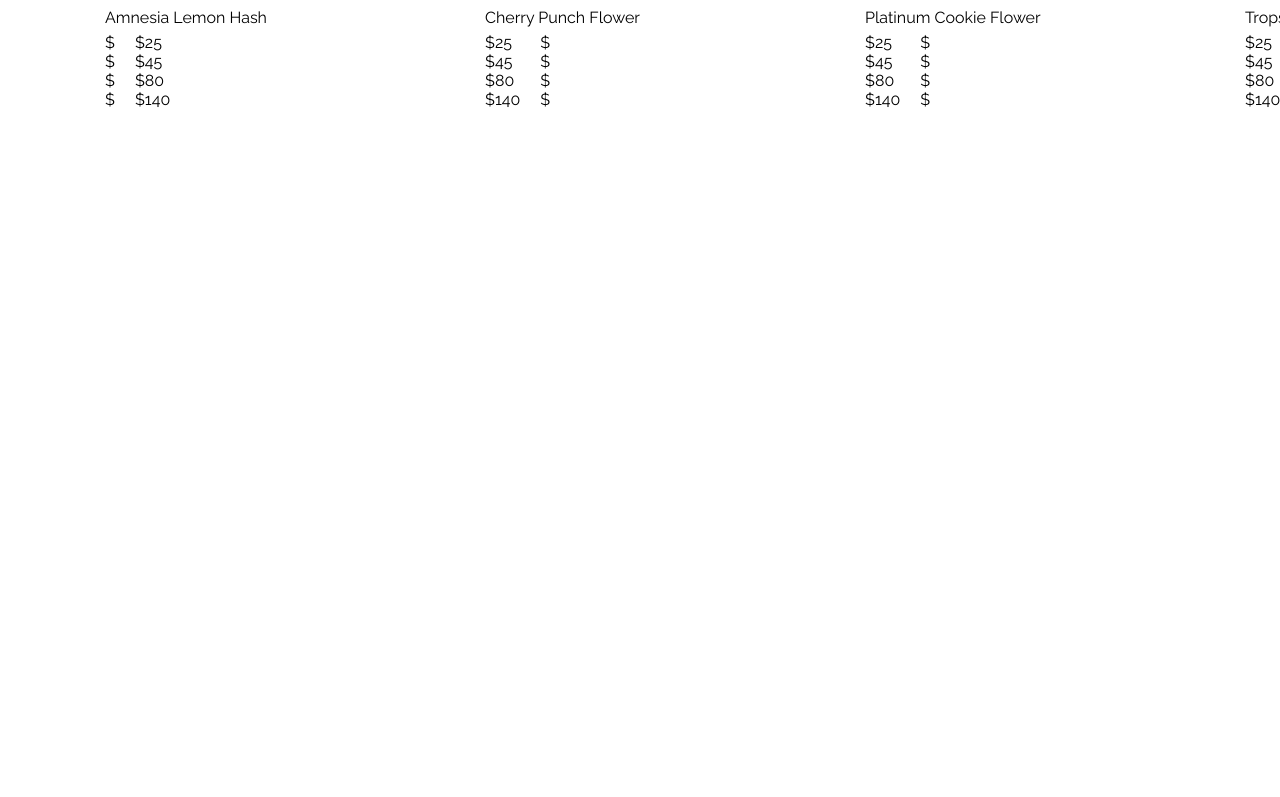
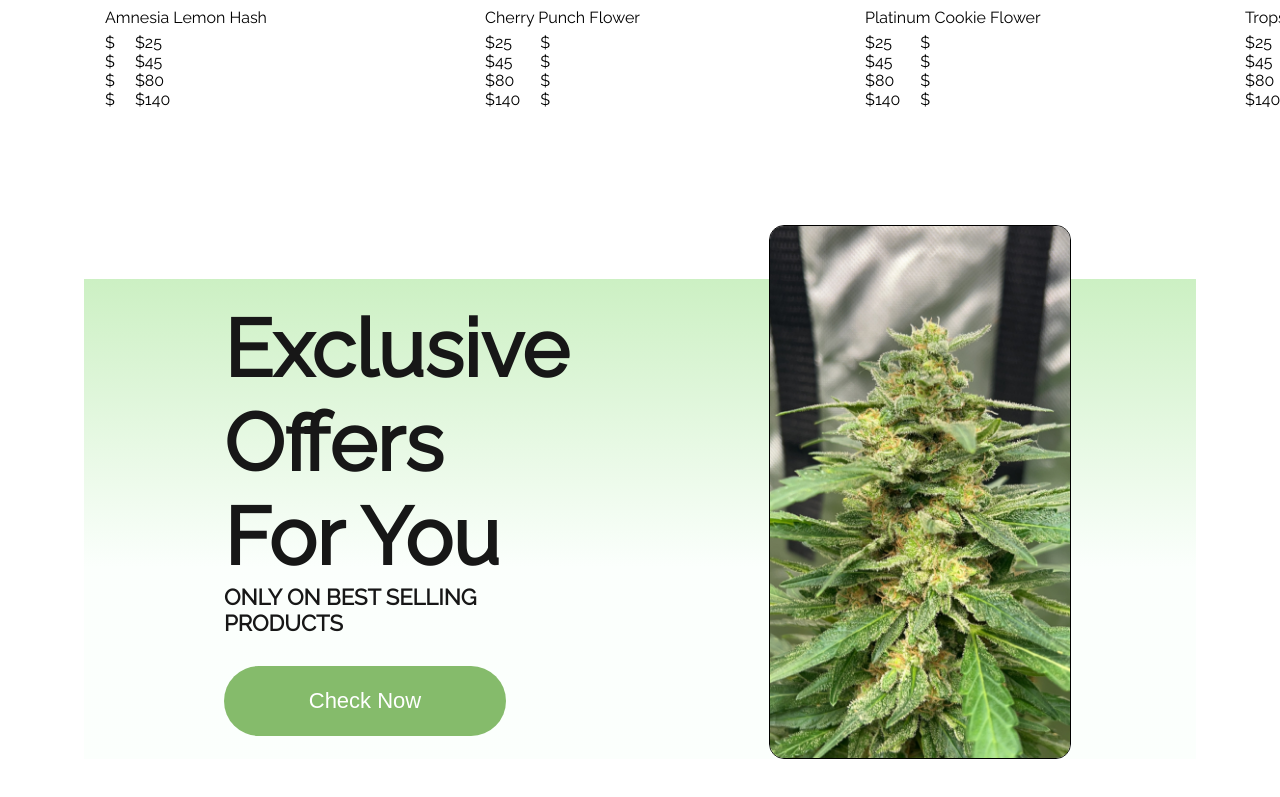
Before and after one commit to BenWhann/ALANS-GARAGE, a React (Create React App) app in the folder frontend/: page / in a window 1280 px wide. Shown: the part 1385-2182 px from the top of the page. Before the commit the page ends 1664 px from the top, so only its background shows below. Built offline with nearby package versions, Linux system fonts and the light colour scheme.

Commit message:
offers component and styling

```diff
--- a/frontend/src/Components/Offers/Offers.css
+++ b/frontend/src/Components/Offers/Offers.css
@@ -0,0 +1,56 @@
+.offers {
+    width: 65%;
+    height: 60vh;
+    display: flex;
+    margin: auto;
+    padding: 0px 140px;
+    margin-bottom: 150px;
+    background: linear-gradient(180deg, #ccf0c3, #e1ffea22 60%);
+}
+
+.offersImg {
+    width: 300px;
+    height: auto;
+    margin-left: 200px;
+    border-radius: 15px;
+    border: 1px solid black;
+}
+
+.offers-left {
+    flex: 1;
+    display: flex;
+    flex-direction: column;
+    justify-content: center;
+}
+
+.offers-left h1 {
+    color: #171717;
+    font-size: 80px;
+    font-weight: 600;
+}
+
+.offers-left p {
+    color: #171717;
+    font-size: 22px;
+    font-weight: 600;
+}
+
+.offers-left button {
+    width: 282px;
+    height: 70px;
+    border-radius: 35px;
+    background-color: #85bb6b;
+    border: none;
+    color: white;
+    font-size: 22px;
+    margin-top: 30px;
+    cursor: pointer;
+}
+
+.offers-right {
+    flex: 1;
+    display: flex;
+    flex-direction: column;
+    justify-content: flex-end;
+    padding-top: 50px;
+}
--- a/frontend/src/Components/Offers/Offers.jsx
+++ b/frontend/src/Components/Offers/Offers.jsx
@@ -1,8 +1,21 @@
 import React from 'react'
+import './Offers.css'
+import afghan_kush_live from '../Assets/afghan_kush_live.JPG'
 
 const Offers = () => {
   return (
-    <div>Offers</div>
+    <div className='offers'>
+        <div className="offers-left">
+            <h1>Exclusive</h1>
+            <h1>Offers For You</h1>
+            <p>ONLY ON BEST SELLING PRODUCTS</p>
+            <button>Check Now</button>
+        </div>
+
+        <div className="offers-right">
+            <img className='offersImg' src={afghan_kush_live} alt="" />
+        </div>
+    </div>
   )
 }
 
--- a/frontend/src/Pages/Shop.jsx
+++ b/frontend/src/Pages/Shop.jsx
@@ -1,12 +1,14 @@
 import React from 'react';
 import Hero from '../Components/Hero/Hero';
 import Popular from '../Components/Popular/Popular';
+import Offers from '../Components/Offers/Offers';
 
 const Shop = () => {
     return (
         <div>
             <Hero/>
             <Popular/>
+            <Offers/>
         </div>
     )
 };
```
Also changed, not shown: frontend/src/Components/Assets/afghan_kush_live.JPG (added).
